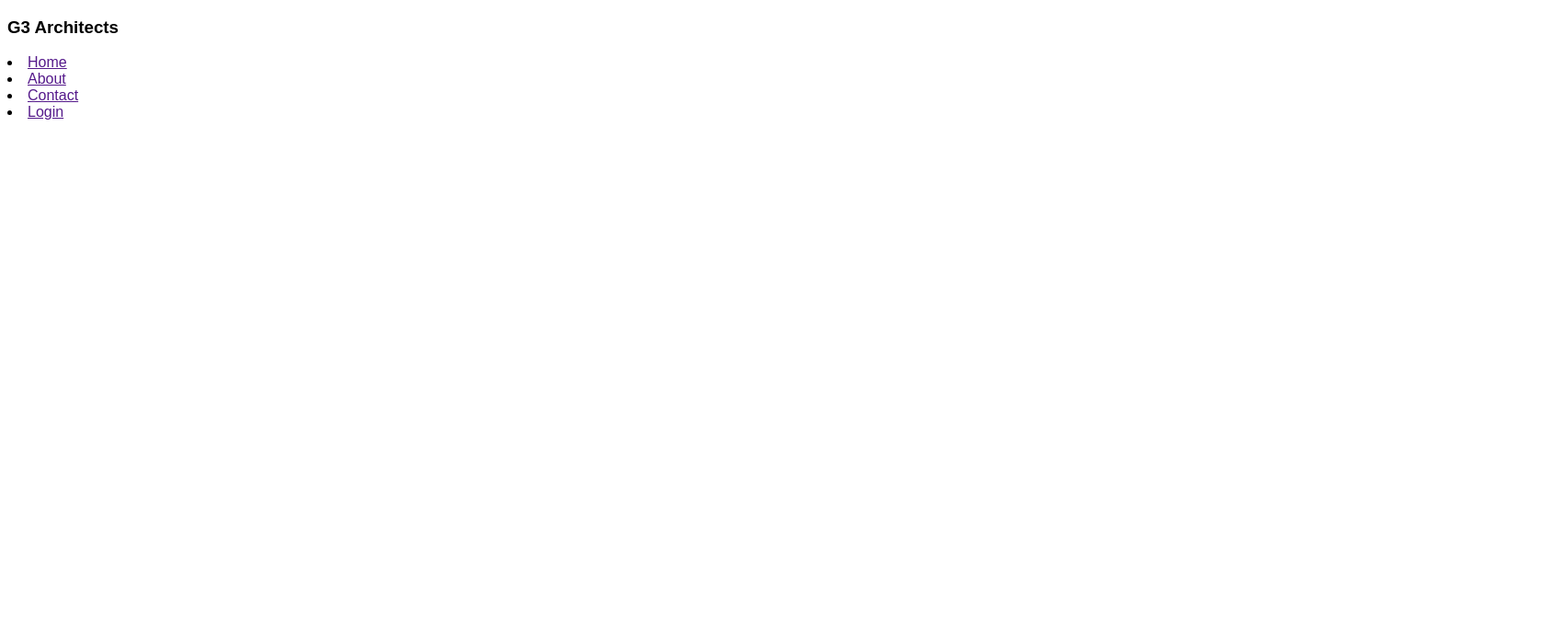
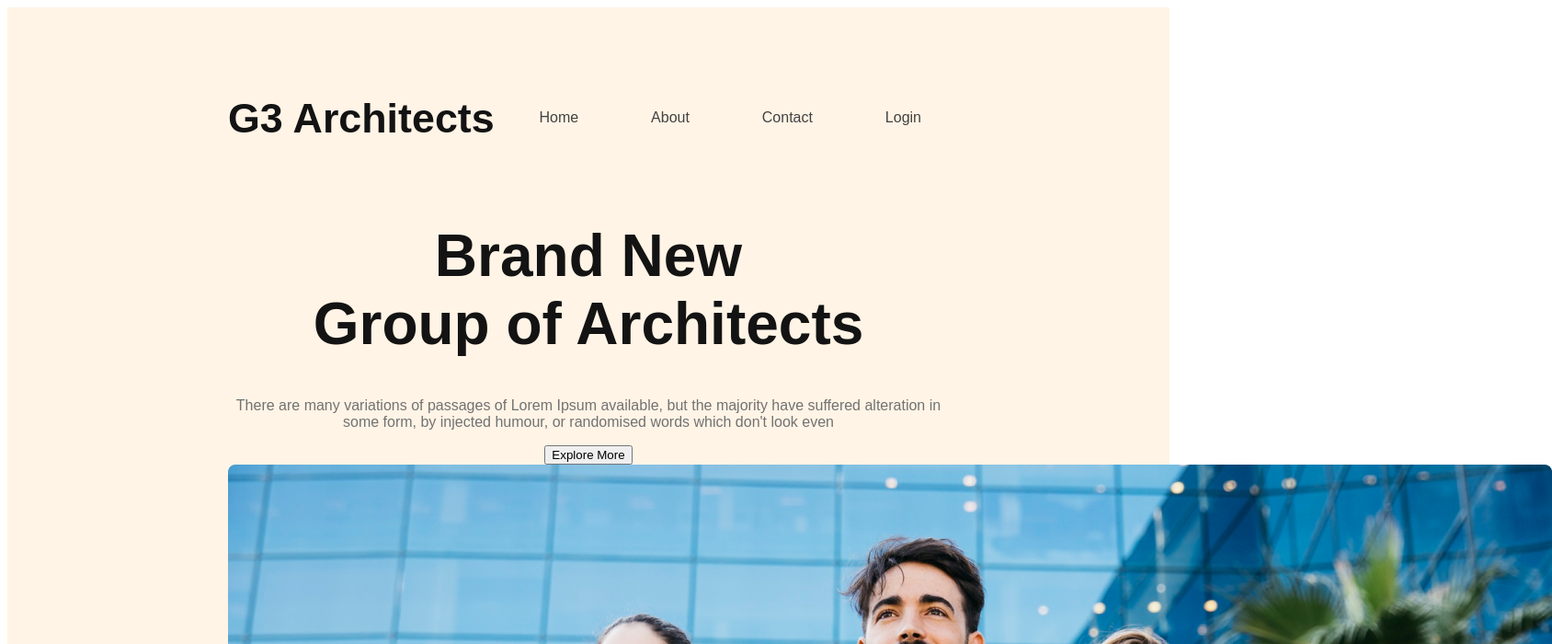
Before and after one commit to rimiruma/g3-architects-website-2, a plain HTML site: page index.html in a window 1280 px wide. Shown: the top 700 px of the page at 92% size, 1688 px wide, since content can reach past the window. Drawn offline with Linux system fonts and the light colour scheme; a web font is replaced by a local one.

Commit message:
banner content added

```diff
--- a/index.html
+++ b/index.html
@@ -1,20 +1,35 @@
 <!DOCTYPE html>
 <html lang="en">
+
 <head>
     <meta charset="UTF-8">
     <meta name="viewport" content="width=device-width, initial-scale=1.0">
     <title>G3 Architects</title>
     <link rel="stylesheet" href="styles/architect.css">
 </head>
+
 <body>
     <header>
         <nav>
-            <h3>G3 Architects</h3>
+            <h3 class="nav-title">G3 Architects</h3>
             <li><a href="">Home</a></li>
             <li><a href="">About</a></li>
             <li><a href="">Contact</a></li>
             <li><a href="">Login</a></li>
         </nav>
+        <div class="banner">
+            <div class="banner-content">
+                <h1 class="banner-title">Brand New
+                </br>
+                    Group of Architects
+                </h1>
+                <p class="banner-description">There are many variations of passages of Lorem Ipsum available, but the
+                    majority have suffered alteration in some form, by injected humour, or randomised words which don't
+                    look even</p>
+                <button class="btn-primary">Explore More</button>
+            </div>
+            <img src="images/banner.png" alt="">
+        </div>
     </header>
     <main>
 
@@ -23,4 +38,5 @@
 
     </footer>
 </body>
+
 </html>
--- a/styles/architect.css
+++ b/styles/architect.css
@@ -1,5 +1,61 @@
 @import url('https://fonts.googleapi.com/css2?family=Lato:ital,wght@0,400;0,700;1,400&family=Open+Sans:wght@400;700;800&family=Work+Sans:wght@400;500;600;700;800&display=swap');
+
+/* shared styles */
 
 * {
     font-family: 'Work Sans',sans-serif
 }
+
+.btn-primary{
+
+}
+
+/* header styles */
+header{
+    background: rgba(255, 144,14, 0.10);
+    padding: 50px 240px;
+}
+
+nav{
+    display: flex;
+    justify-content: space-between;
+    align-items: center;
+}
+
+.nav-title{
+    font-size: 2.8rem;
+    font-weight: 700;
+    color: #131313;
+}
+nav > ul {
+    display: flex;
+}
+
+nav li{
+    list-style: none;
+    margin-right: 30px;
+    font-weight: 500;
+    font-size: 1rem;
+}
+
+nav li a{
+    text-decoration: none;
+    color: #424242;
+}
+
+/* banner styles */
+
+.banner-content{
+    max-width: 800px;
+    text-align: center;
+    margin: 0 auto;
+}
+
+.banner-title{
+    font-size: 4rem;
+    font-weight: 700;
+    color: #131313;
+}
+.banner-description{
+    color: #727272;
+}
```
